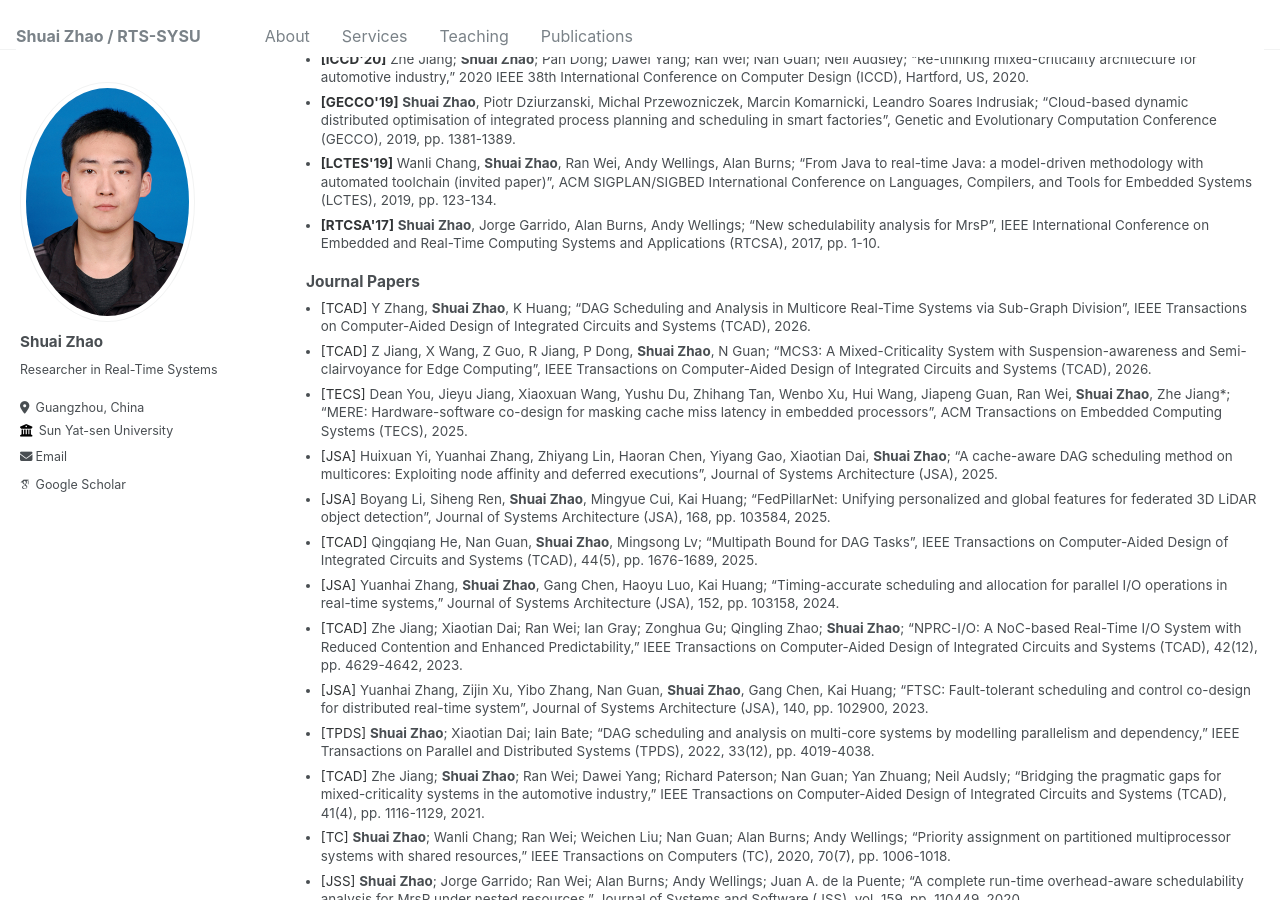
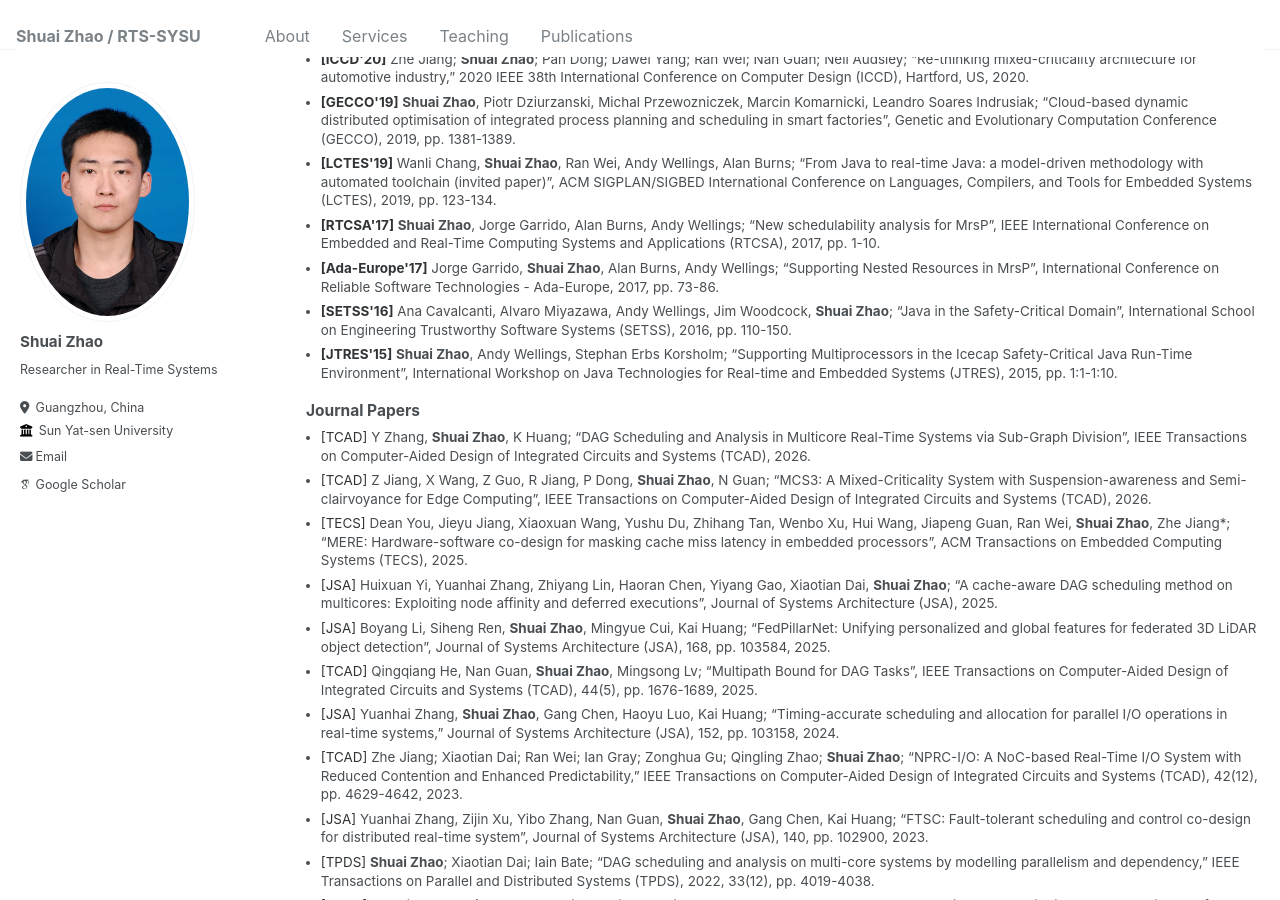
Before and after one commit to zs673/zs673.github.io, a Jekyll site: the page built from _pages/about.md, in a window 1280 px wide and 900 px high, scrolled down 2053 px. Built offline with Jekyll 4.4.1, drawn with Linux system fonts in a browser that asks for light colours; some web fonts are replaced.

Commit message:
Add pre-2019 publication entries

```diff
--- a/_data/publications.yml
+++ b/_data/publications.yml
@@ -281,8 +281,26 @@
   citation: |-
     **Shuai Zhao**, Jorge Garrido, Alan Burns, Andy Wellings; "New schedulability analysis for MrsP", IEEE International Conference on Embedded and Real-Time Computing Systems and Applications (RTCSA), 2017, pp. 1-10.
 - year: 2017
+  type: conference
+  label: Ada-Europe'17
+  rank: CCF-N/A
+  citation: |-
+    Jorge Garrido, **Shuai Zhao**, Alan Burns, Andy Wellings; "Supporting Nested Resources in MrsP", International Conference on Reliable Software Technologies - Ada-Europe, 2017, pp. 73-86.
+- year: 2017
   type: journal
   label: CCPE
   rank: CCF-C
   citation: |-
     Martin Schoeberl, Andreas Engelbredt Dalsgaard, René Rydhof Hansen, Stephan Erbs Korsholm, Anders P. Ravn, Juan Ricardo Rios Rivas, Tórur Biskopstø Strøm, Hans Søndergaard, Andy Wellings, **Shuai Zhao**; "Safety-critical Java for embedded systems", Concurrency and Computation: Practice and Experience, 29(22), 2017.
+- year: 2016
+  type: conference
+  label: SETSS'16
+  rank: CCF-N/A
+  citation: |-
+    Ana Cavalcanti, Alvaro Miyazawa, Andy Wellings, Jim Woodcock, **Shuai Zhao**; "Java in the Safety-Critical Domain", International School on Engineering Trustworthy Software Systems (SETSS), 2016, pp. 110-150.
+- year: 2015
+  type: conference
+  label: JTRES'15
+  rank: CCF-N/A
+  citation: |-
+    **Shuai Zhao**, Andy Wellings, Stephan Erbs Korsholm; "Supporting Multiprocessors in the Icecap Safety-Critical Java Run-Time Environment", International Workshop on Java Technologies for Real-time and Embedded Systems (JTRES), 2015, pp. 1:1-1:10.
```
